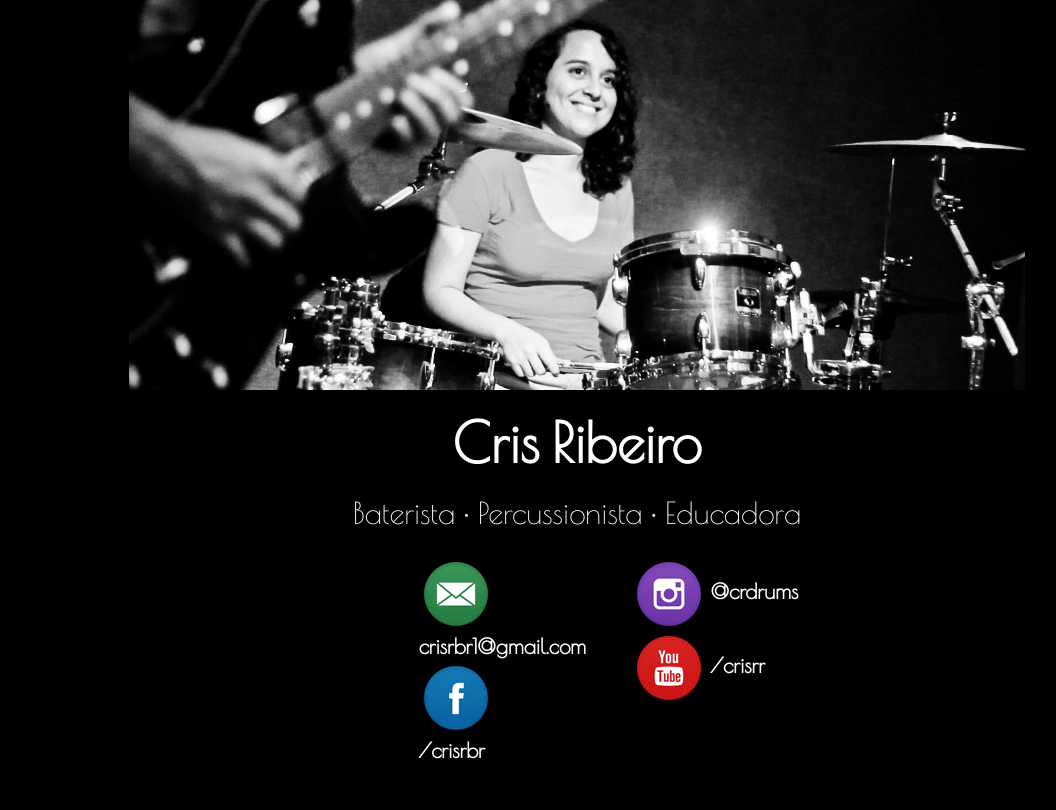
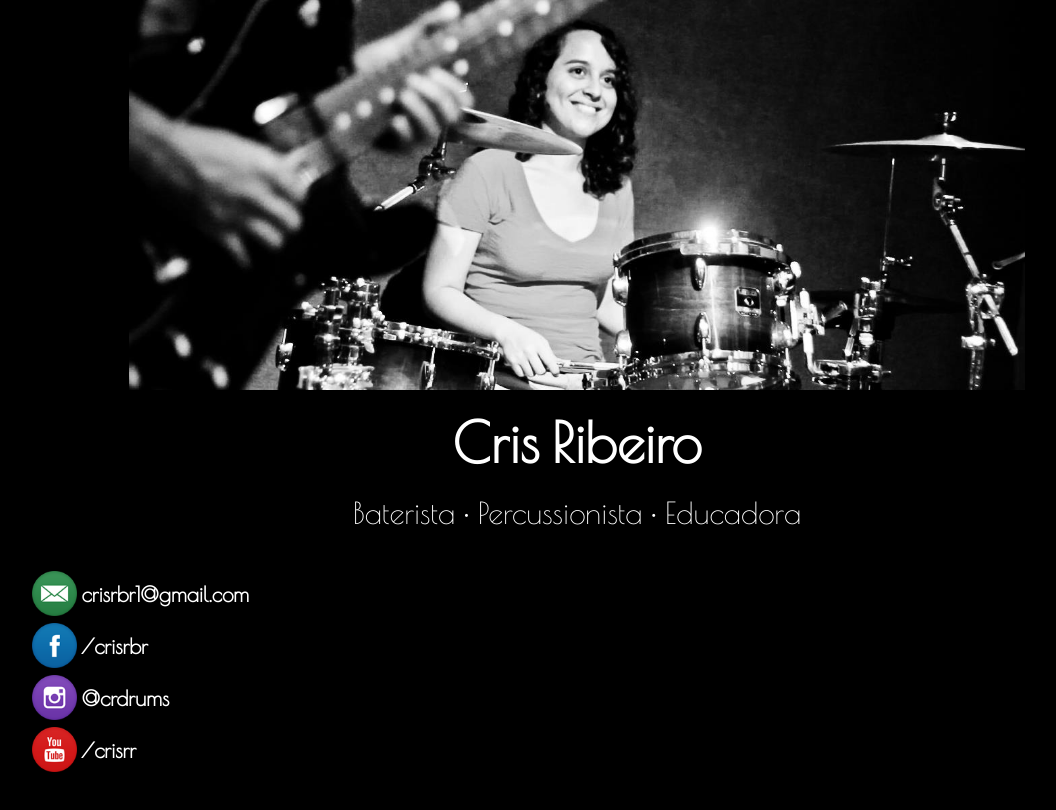
Before and after one commit to crisrr/crisrr.github.io, a plain HTML site: page index.html in a window 1280 px wide. Shown: the whole page, without its empty margins (63-1119 px from the left). Drawn offline with nearby package versions, Linux system fonts and the light colour scheme.

Commit message:
Changed icon position

```diff
--- a/assets/css/style.css
+++ b/assets/css/style.css
@@ -45,5 +45,7 @@ a,a:hover {
 }
 
 .social-networks img {
-    padding: 5px;
+    width: 45px;
+    padding-bottom: 7px;
+
 }
--- a/index.html
+++ b/index.html
@@ -34,9 +34,8 @@
         </p>
     </div>
 
-    <div class="container-fluid">
+    <div class="container">
         <div class="row social-networks">
-            <div class="col-md-2 col-md-offset-4">
             <ul>
                 <li>
                     <a href="mailto:crisrbr1@gmail.com" target="_blank">
@@ -48,11 +47,6 @@
                         <img src="assets/img/icons/fb.png" alt="facebook" /> /crisrbr
                     </a>
                 </li>
-                </ul>
-            </div>
-
-            <div class="col-sm-6 col-md-3">
-                <ul>
                 <li>
                     <a href="https://instagram.com/crdrums" target="_blank">
                         <img src="assets/img/icons/instagram.png" alt="instagram" /> @crdrums
@@ -64,7 +58,6 @@
                     </a>
                 </li>
             </ul>
-            </div>
         </div>
 
     </div>
```
Lines whose indentation alone changed are shown as unchanged.
